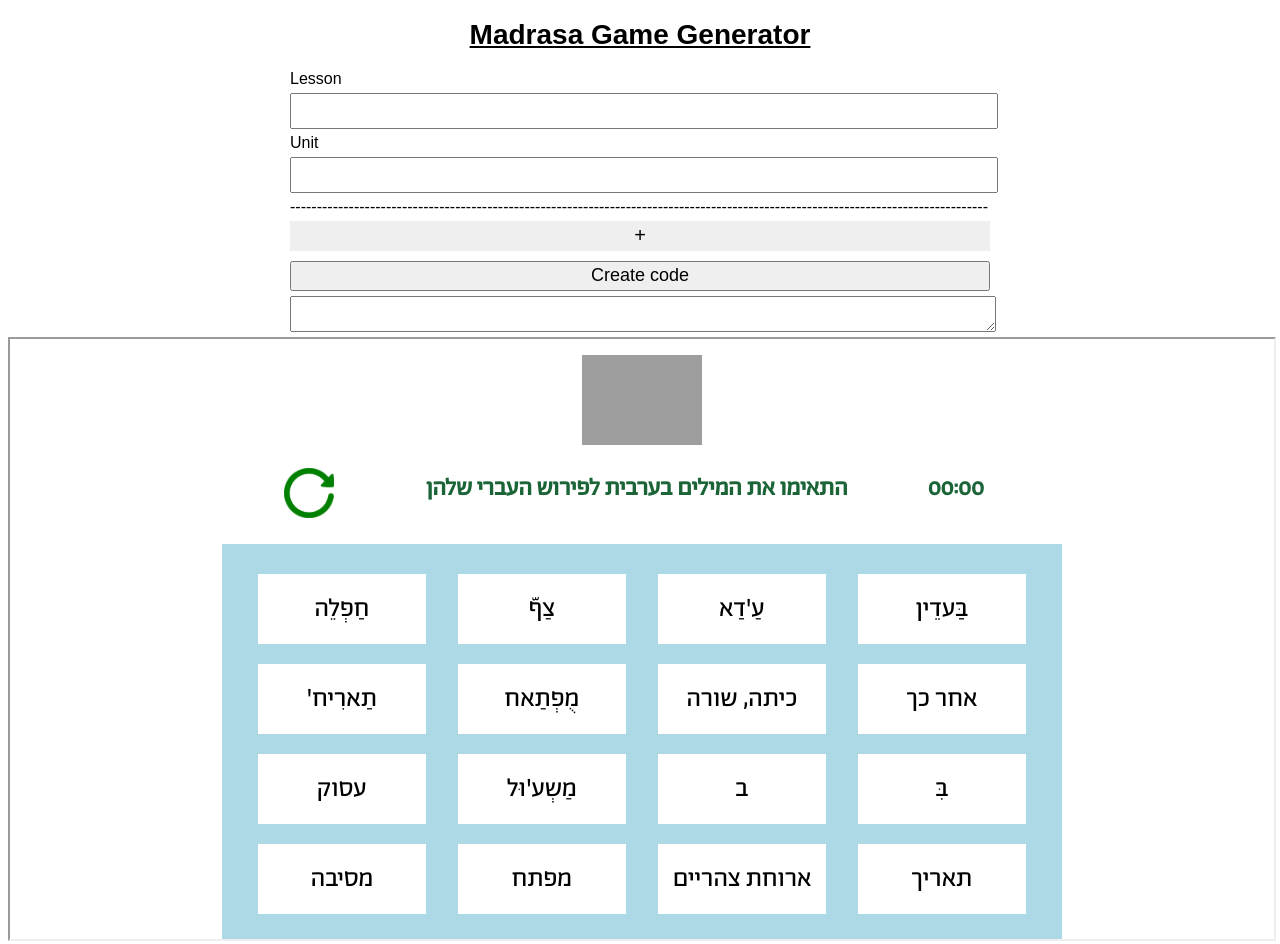
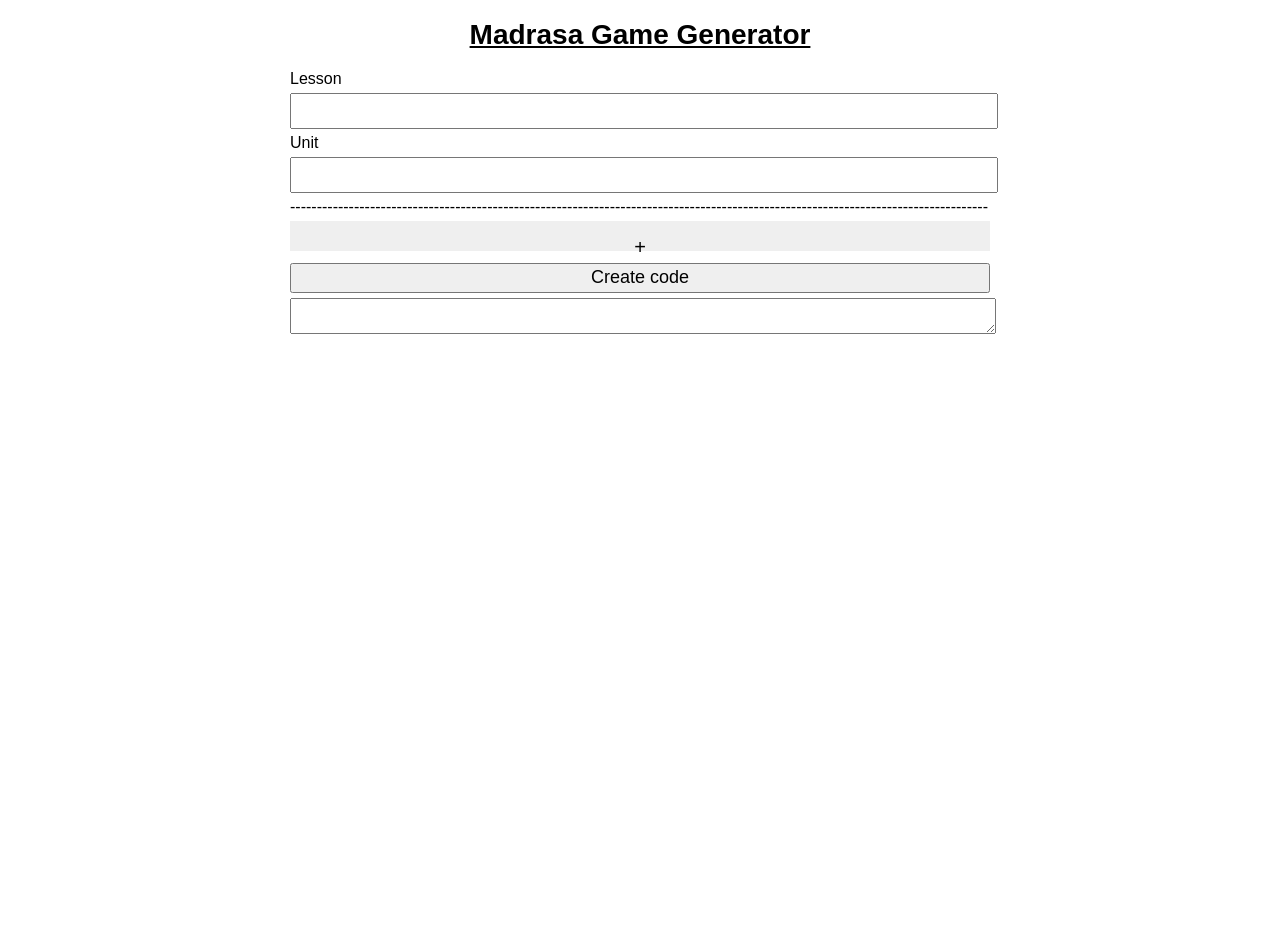
Before and after one commit to madrasafree/matching-game, a plain HTML site: page instructor/index.html in a window 1280 px wide. After the commit the page ends 800 px from the top, so only its background shows below. Drawn offline with nearby package versions, Linux system fonts and the light colour scheme.

Commit message:
remove iframe from instructor page

```diff
--- a/instructor/index.html
+++ b/instructor/index.html
@@ -25,5 +25,3 @@
     <script src="script.js"></script>
   </body>
 </html>
-
-<iframe src="https://madrasafree.github.io/matching-game/index.html?lesson=3:5$5:3$" width=100% height="600"> </iframe>
--- a/instructor/style.css
+++ b/instructor/style.css
@@ -26,7 +26,7 @@
     border: none;
     /*color: white;
     background-color: white;*/
-    //padding: 15px 32px;
+    padding: 15px 32px;
     text-align: center;
     text-decoration: none;
     display: inline-block;
```
